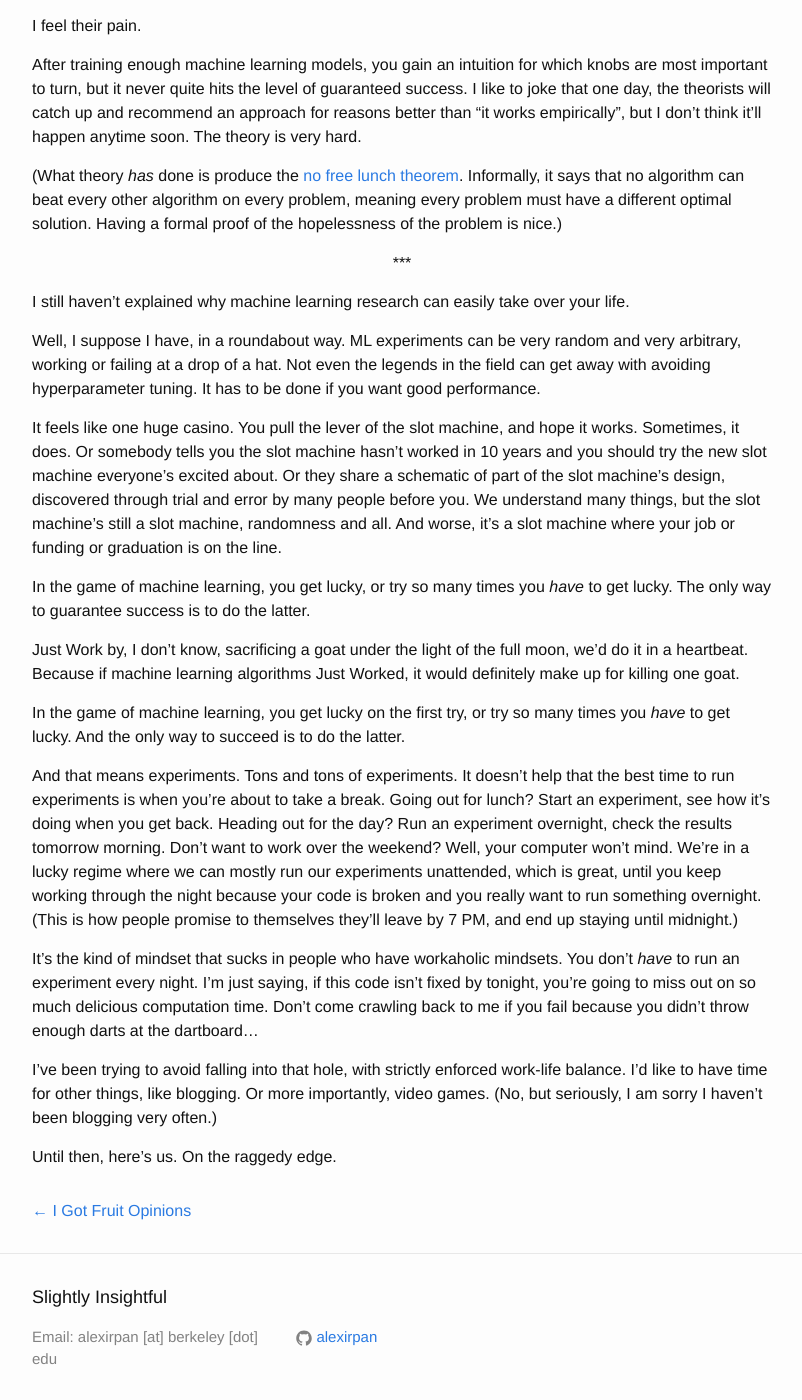
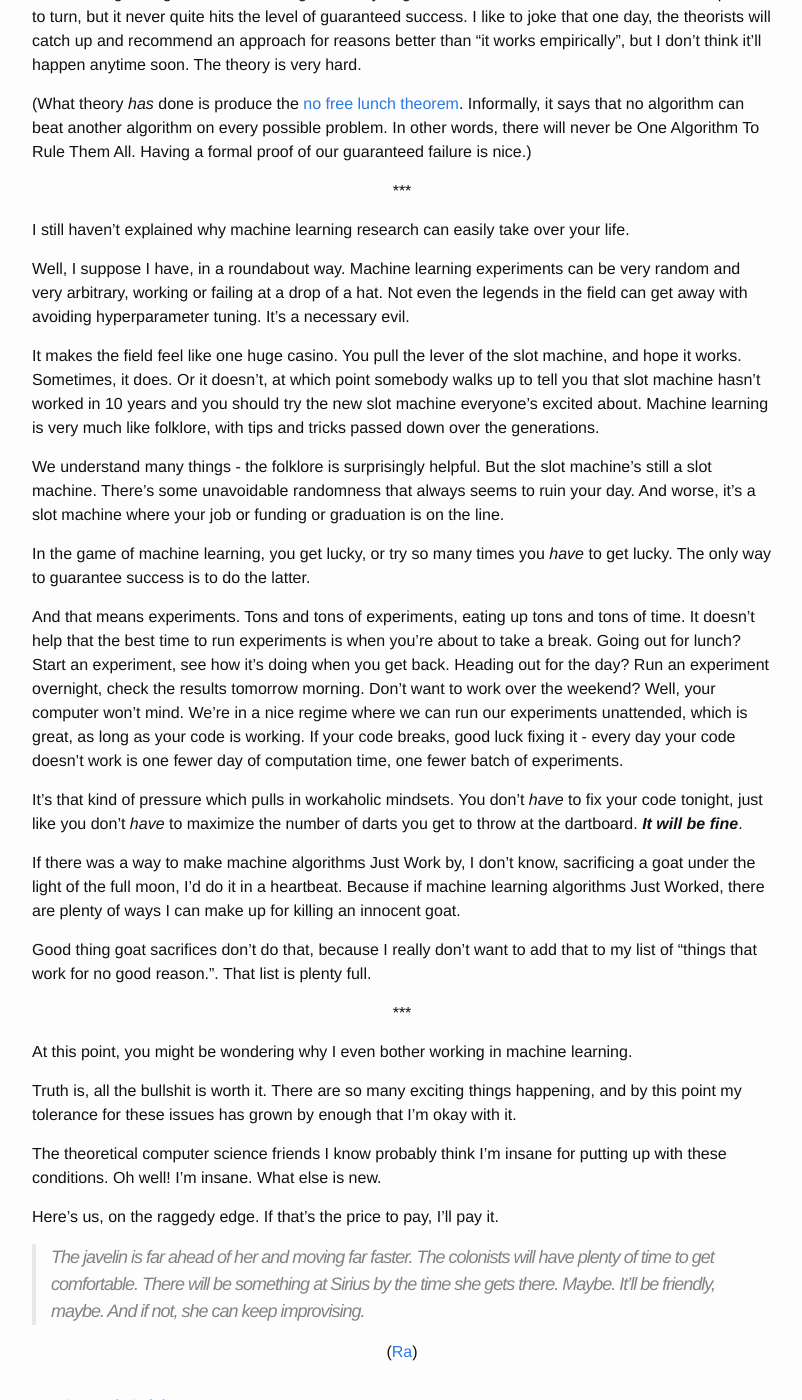
Before and after one commit to alexirpan/alexirpan.github.io, a Jekyll site: the page built from _posts/2016-07-14-ml-sleep.markdown, in a window 1280 px wide and 1400 px high, scrolled down 1628 px. Shown: the whole window, without its empty margins (238-1040 px from the left). Built offline with Jekyll 4.4.1, drawn with Linux system fonts in a browser that asks for light colours; some of the changed text lies outside the part shown.

Commit message:
Basically done

```diff
--- a/_posts/2016-07-14-ml-sleep.markdown
+++ b/_posts/2016-07-14-ml-sleep.markdown
@@ -52,21 +52,19 @@ Well, gather round. I've got a whole plate of beef to share.
 
 By and large, ML algorithms are both probabilistic and incredibly
 customizable. Empirically, probabilistic approaches work the best on large
-datasets, and currently, datasets are very very large. (Big Data is a buzz
-word that I've grown to dislike, so I avoid using it.)
+datasets, and currently, datasets are very very large.
 
 Their customizability means you have to try many different
 settings to get good performance,
 Have you tried tweaking your hyperparameters?
 Whitening your data? Using a different optimization algorithm?
 Making your model simpler? Making your model more complex? Using batch norm?
+Changing your nonlinearity?
 Unfortunately, standard practice in ML is to publish the one setting that
 worked, and none of the settings that failed. This would be insane in other
 fields, but in ML, it's just how things are.
 
-It doesn't help that the difference between
-"plausible idea that will work" and "plausible idea that won't" is basically
-zero. It also doesn't help that beauty of an idea is basically uncorrelated
+It doesn't help that the beauty of an idea is basically uncorrelated
 with its real-world performance.
 Here's a conversation I overheard once, between a computer vision
 professor and one of his students.
@@ -96,9 +94,9 @@ an approach for reasons better than "it works empirically", but I don't think
 it'll happen anytime soon. The theory is very hard.
 
 (What theory *has* done is produce the [no free lunch theorem](http://www.no-free-lunch.org/).
-Informally, it says that no algorithm can beat every other algorithm on
-every problem, meaning every problem must have a different optimal solution.
-Having a formal proof of the hopelessness of the problem is nice.)
+Informally, it says that no algorithm can beat another algorithm on
+every possible problem. In other words, there will never be One Algorithm To
+Rule Them All. Having a formal proof of our guaranteed failure is nice.)
 
 \*\*\*
 {: .centered }
@@ -106,52 +104,69 @@ Having a formal proof of the hopelessness of the problem is nice.)
 I still haven't explained why machine learning research can easily take over
 your life.
 
-Well, I suppose I have, in a roundabout way. ML experiments can be very random
+Well, I suppose I have, in a roundabout way. Machine learning
+experiments can be very random
 and very arbitrary, working or failing at a drop of a hat. Not even the legends
-in the field can get away with avoiding hyperparameter tuning. It has to be
-done if you want good performance.
+in the field can get away with avoiding hyperparameter tuning. It's a necessary
+evil.
 
-It feels like one huge casino. You pull the lever of the slot machine, and
-hope it works. Sometimes, it does. Or somebody tells you the slot machine
-hasn't worked in 10 years and you should try the new slot machine everyone's
-excited about. Or they share a schematic of part of the slot machine's
-design, discovered through trial and error by many people before you.
-We understand many things, but the slot machine's still a slot machine,
-randomness and all. And worse, it's a slot machine where your job or
+It makes the field feel like one huge casino. You pull the lever of the slot machine, and
+hope it works. Sometimes, it does. Or it doesn't, at which point
+somebody walks up to tell you that slot machine hasn't worked in 10 years
+and you should try the new slot machine everyone's
+excited about. Machine learning is very much like folklore, with tips and tricks
+passed down over the generations.
+
+We understand many things - the folklore is surprisingly helpful.
+But the slot machine's still a slot machine. There's some unavoidable randomness
+that always seems to ruin your day.
+And worse, it's a slot machine where your job or
 funding or graduation is on the line.
 
 In the game of machine learning, you get lucky, or try
 so many times you *have* to get lucky. The only way to guarantee success
 is to do the latter.
 
-Just Work by, I don't know, sacrificing a goat under the light of the full moon,
-we'd do it in a heartbeat. Because if machine learning algorithms Just Worked,
-it would definitely make up for killing one goat.
-
-In the game of machine learning, you get lucky on the first try, or try
-so many times you *have* to get lucky. And the only way to succeed is to
-do the latter.
-
-And that means experiments. Tons and tons of experiments. It doesn't help that
+And that means experiments. Tons and tons of experiments, eating up tons and
+tons of time. It doesn't help that
 the best time to run experiments is when you're about to take a break.
 Going out for lunch? Start an experiment, see how it's doing when
 you get back. Heading out for the day? Run an experiment overnight, check the
 results tomorrow morning. Don't want to work over the weekend? Well, your computer
-won't mind. We're in a lucky regime where we can mostly run our experiments
-unattended, which is great, until you keep working through the night because
-your code is broken and you really want to run something overnight.
-(This is how people promise to themselves they'll leave by 7 PM, and end up
-staying until midnight.)
+won't mind. We're in a nice regime where we can run our experiments
+unattended, which is great, as long as your code is working.
+If your code breaks, good luck fixing it - every day your code doesn't work is
+one fewer day of computation time, one fewer batch of experiments.
 
-It's the kind of mindset that sucks in people who have workaholic mindsets.
-You don't *have* to run an experiment every night. I'm just saying, if this
-code isn't fixed by tonight, you're going to miss out on so much delicious
-computation time. Don't come crawling back to me if you fail because you
-didn't throw enough darts at the dartboard...
+It's that kind of pressure which pulls in workaholic mindsets.
+You don't *have* to fix your code tonight, just like you don't *have* to maximize
+the number of darts you get to throw at the dartboard. **_It will be fine_**.
 
-I've been trying to avoid falling into that hole, with strictly enforced
-work-life balance. I'd like to have time for other things, like blogging.
-Or more importantly, video games. (No, but seriously, I am sorry I
-haven't been blogging very often.)
+If there was a way to make machine algorithms Just Work by, I don't know,
+sacrificing a goat under the light of the full moon,
+I'd do it in a heartbeat. Because if machine learning algorithms Just Worked,
+there are plenty of ways I can make up for killing an innocent goat.
 
-Until then, here's us. On the raggedy edge.
+Good thing goat sacrifices don't do that, because I really don't want to
+add that to my list of "things that work for no good reason.". That list is
+plenty full.
+
+\*\*\*
+{: .centered }
+
+At this point, you might be wondering why I even bother working in machine
+learning.
+
+Truth is, all the bullshit is worth it. There are so many exciting things
+happening, and by this point my tolerance for these issues has grown by enough
+that I'm okay with it.
+
+The theoretical computer science friends I know probably think I'm insane
+for putting up with these conditions. Oh well! I'm insane. What else is new.
+
+Here's us, on the raggedy edge. If that's the price to pay, I'll pay it.
+
+> The javelin is far ahead of her and moving far faster. The colonists will have plenty of time to get comfortable. There will be something at Sirius by the time she gets there. Maybe. It'll be friendly, maybe. And if not, she can keep improvising.
+
+([Ra](https://qntm.org/ra))
+{: .centered }
```
